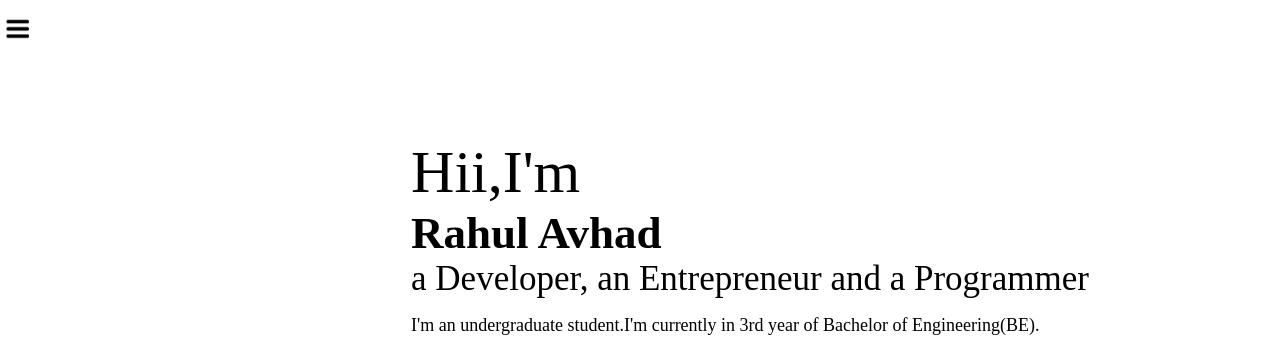
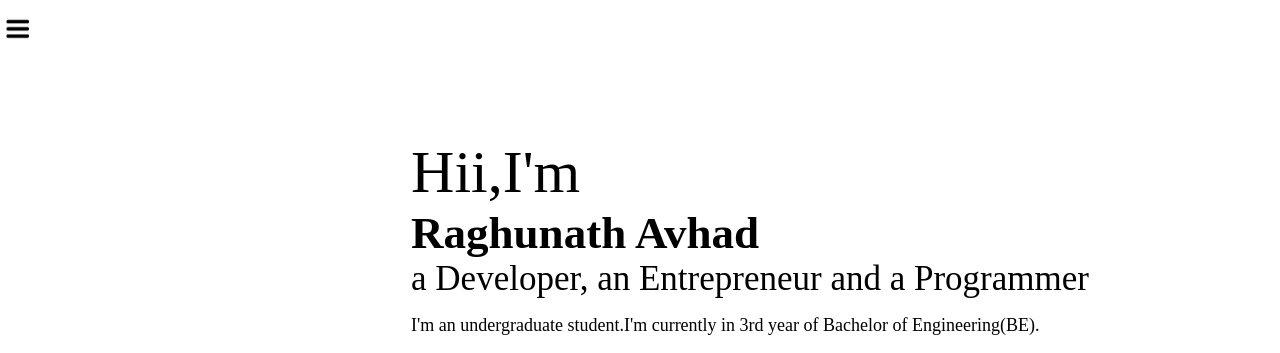
Before and after one commit to rahulll18/PortFolio, a plain HTML site: page index.html in a window 1280 px wide. Shown: the top 353 px of the page. Drawn offline with Linux system fonts and the light colour scheme; a web font is replaced by a local one.

Commit message:
INDEX file modified

```diff
--- a/index.html
+++ b/index.html
@@ -29,7 +29,7 @@
             <div class="infocontainer">
                 <div class="devinfo">
                     <div class="hello">Hii,I'm</div>
-                    <div class="name">Rahul Avhad</div>
+                    <div class="name">Raghunath Avhad</div>
                     <div class="about">a Developer, an Entrepreneur and a Programmer</div>
                     <div class="moreabout">I'm an undergraduate student.I'm currently in 3rd year of Bachelor of
                         Engineering(BE).</div>
```
